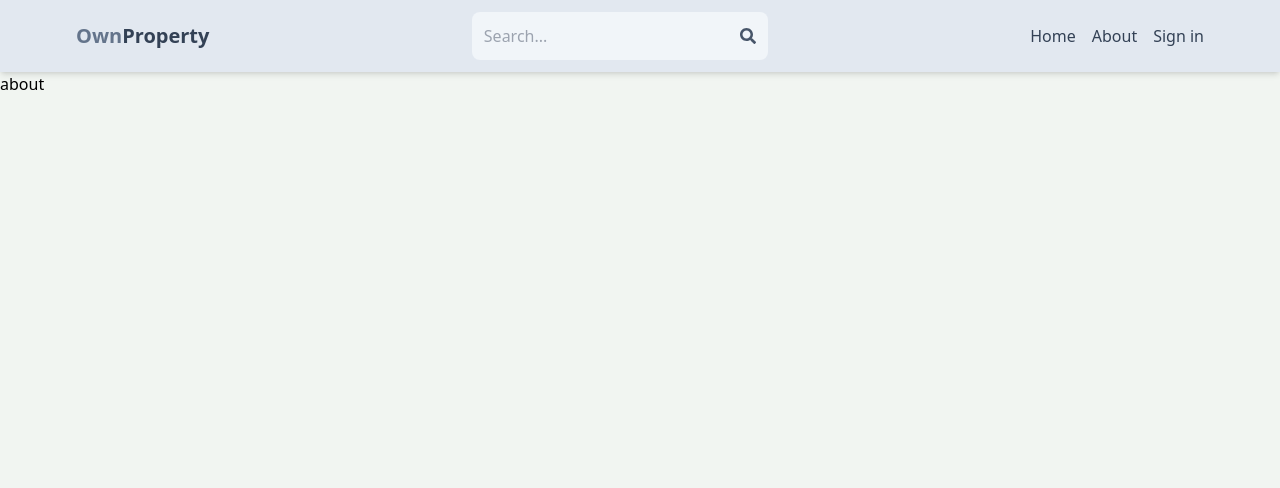
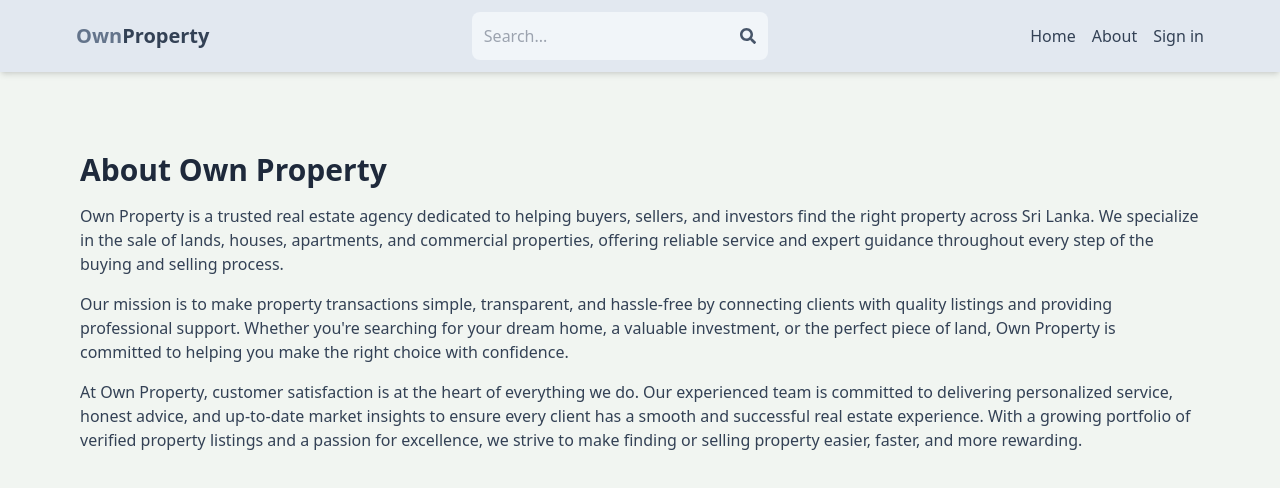
Before and after one commit to sanuwa13/Mern-Real-Estate-Marketplace, a React (Vite) app in the folder client/: page /about in a window 1280 px wide. Shown: the top 488 px of the page. Built offline with nearby package versions, Linux system fonts and the light colour scheme; no server answers.

Commit message:
about page done

```diff
--- a/client/src/pages/About.jsx
+++ b/client/src/pages/About.jsx
@@ -1,7 +1,33 @@
-import React from 'react'
+import React from "react";
 
-export default function About() { // Capital 'A'
+export default function About() {
+  // Capital 'A'
   return (
-    <div>about</div>
-  )
+    <div className='py-20 px-4 max-w-6xl mx-auto'>
+      <h1 className="text-3xl font-bold mb-4 text-slate-800">About Own Property</h1>
+      <p className="mb-4 text-slate-700">
+        Own Property is a trusted real estate agency dedicated to helping
+        buyers, sellers, and investors find the right property across Sri Lanka.
+        We specialize in the sale of lands, houses, apartments, and commercial
+        properties, offering reliable service and expert guidance throughout
+        every step of the buying and selling process.
+      </p>
+      <p className="mb-4 text-slate-700">
+        Our mission is to make property transactions simple, transparent, and
+        hassle-free by connecting clients with quality listings and providing
+        professional support. Whether you're searching for your dream home, a
+        valuable investment, or the perfect piece of land, Own Property is
+        committed to helping you make the right choice with confidence.
+      </p>
+      <p className="mb-4 text-slate-700">
+        At Own Property, customer satisfaction is at the heart of everything we
+        do. Our experienced team is committed to delivering personalized
+        service, honest advice, and up-to-date market insights to ensure every
+        client has a smooth and successful real estate experience. With a
+        growing portfolio of verified property listings and a passion for
+        excellence, we strive to make finding or selling property easier,
+        faster, and more rewarding.
+      </p>
+    </div>
+  );
 }
```
